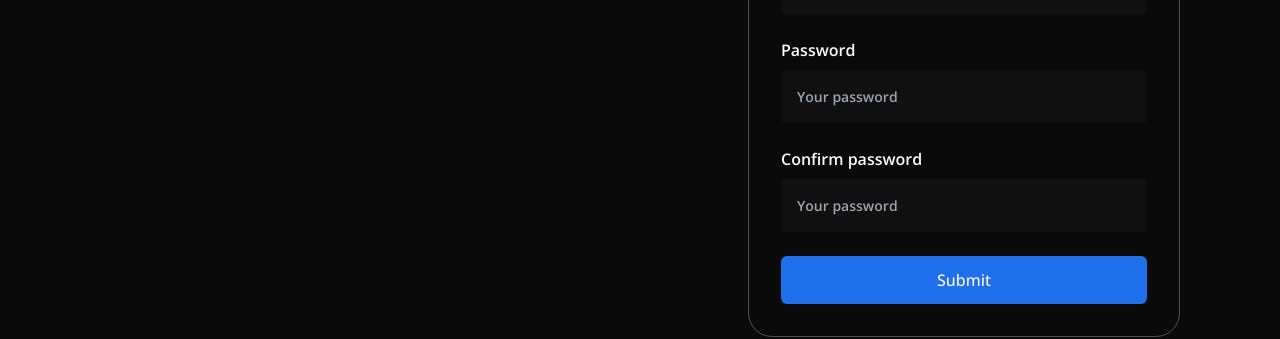
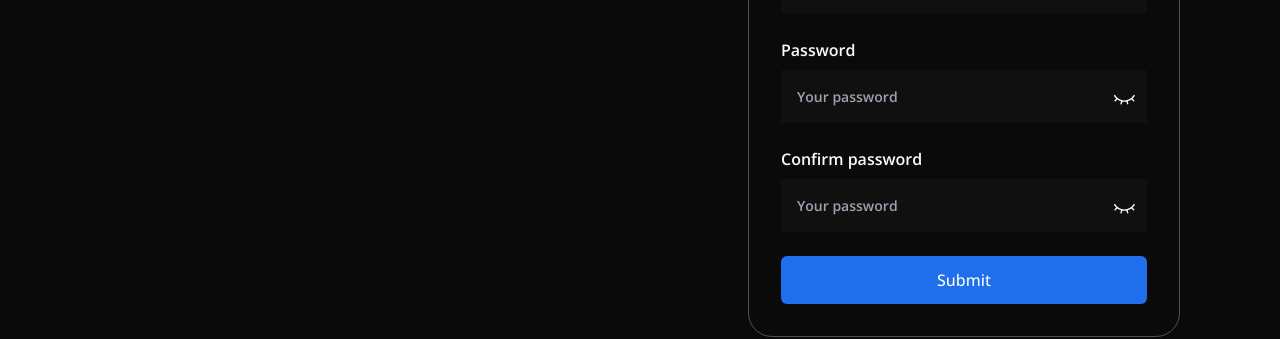
Before and after one commit to developerluizgois/mockado-frontend, a Next.js app: page /en/about in a window 1280 px wide. Shown: the part 728-1067 px from the top of the page. Built offline with nearby package versions, Linux system fonts and the light colour scheme.

Commit message:
style: remove outline from inputs and add show passawrd

```diff
--- a/src/components/ui/Form.tsx
+++ b/src/components/ui/Form.tsx
@@ -3,9 +3,12 @@
 import React, { useState } from 'react';
 import { useTranslations } from "next-intl";
 import mockado from "mockado";
+import { EyeClosedIcon, EyeOpenIcon, KeyboardIcon } from '@radix-ui/react-icons';
 
 const Form = () => {
   const t = useTranslations("about_page.form");
+  const [showPassword, setShowPassword] = useState(false);
+  const [showConfirmPassword, setShowConfirmPassword] = useState(false);
   const [data, setData] = useState({
     fullname: "",
     email: "",
@@ -50,7 +53,7 @@ const Form = () => {
           {t("inputs.fullname.label")}
           <input
             type="text"
-            className="p-4 rounded-sm bg-[#101010] text-[14px]"
+            className="p-4 rounded-sm bg-[#101010] text-[14px] outline-none"
             placeholder={t("inputs.fullname.placeholder")}
             value={data.fullname}
           />
@@ -59,7 +62,7 @@ const Form = () => {
           {t("inputs.email.label")}
           <input
             type="text"
-            className="p-4 rounded-sm bg-[#101010] text-[14px]"
+            className="p-4 rounded-sm bg-[#101010] text-[14px] outline-none"
             placeholder={t("inputs.email.placeholder")}
             value={data.email}
           />
@@ -68,7 +71,7 @@ const Form = () => {
           {t("inputs.address.label")}
           <input
             type="text"
-            className="p-4 rounded-sm bg-[#101010] text-[14px]"
+            className="p-4 rounded-sm bg-[#101010] text-[14px] outline-none"
             placeholder={t("inputs.address.placeholder")}
             value={data.address}
           />
@@ -77,27 +80,57 @@ const Form = () => {
           {t("inputs.date_of_birth.label")}
           <input
             type="date"
-            className="p-4 rounded-sm bg-[#101010] text-[14px]"
+            className="p-4 rounded-sm bg-[#101010] text-[14px] outline-none"
             value={data.dateOfBirth}
           />
         </label>
         <label htmlFor="" className="flex flex-col font-semibold gap-2">
           {t("inputs.password.label")}
+          <div className="w-full bg-[#101010] flex items-center">
             <input
-            type="password"
-            className="p-4 rounded-sm bg-[#101010] text-[14px]"
+              type={showPassword ? "text" : "password"}
+              className="p-4 rounded-sm bg-[#101010] text-[14px] w-full outline-none"
               placeholder={t("inputs.password.placeholder")}
               value={data.password}
             />
+            {!showPassword ? (
+              <EyeClosedIcon
+                className="w-6 h-6 mx-3 cursor-pointer"
+                onClick={() => setShowPassword((prevState) => !prevState)}
+              />
+            ) : (
+              <EyeOpenIcon
+                className="w-6 h-6 mx-3 cursor-pointer"
+                onClick={() => setShowPassword((prevState) => !prevState)}
+              />
+            )}
+          </div>
         </label>
         <label htmlFor="" className="flex flex-col font-semibold gap-2">
           {t("inputs.confirm_password.label")}
+          <div className="w-full bg-[#101010] flex items-center">
             <input
-            type="password"
-            className="p-4 rounded-sm bg-[#101010] text-[14px]"
+              type={showConfirmPassword ? "text" : "password"}
+              className="p-4 rounded-sm bg-[#101010] text-[14px] w-full outline-none"
               placeholder={t("inputs.confirm_password.placeholder")}
               value={data.password}
             />
+            {!showConfirmPassword ? (
+              <EyeClosedIcon
+                className="w-6 h-6 mx-3 cursor-pointer"
+                onClick={() =>
+                  setShowConfirmPassword((prevState) => !prevState)
+                }
+              />
+            ) : (
+              <EyeOpenIcon
+                className="w-6 h-6 mx-3 cursor-pointer"
+                onClick={() =>
+                  setShowConfirmPassword((prevState) => !prevState)
+                }
+              />
+            )}
+          </div>
         </label>
         <button className="bg-[#1F6EEB] font-medium p-3 rounded-md">
           {t("button_text")}
```
Lines whose indentation alone changed are shown as unchanged.
